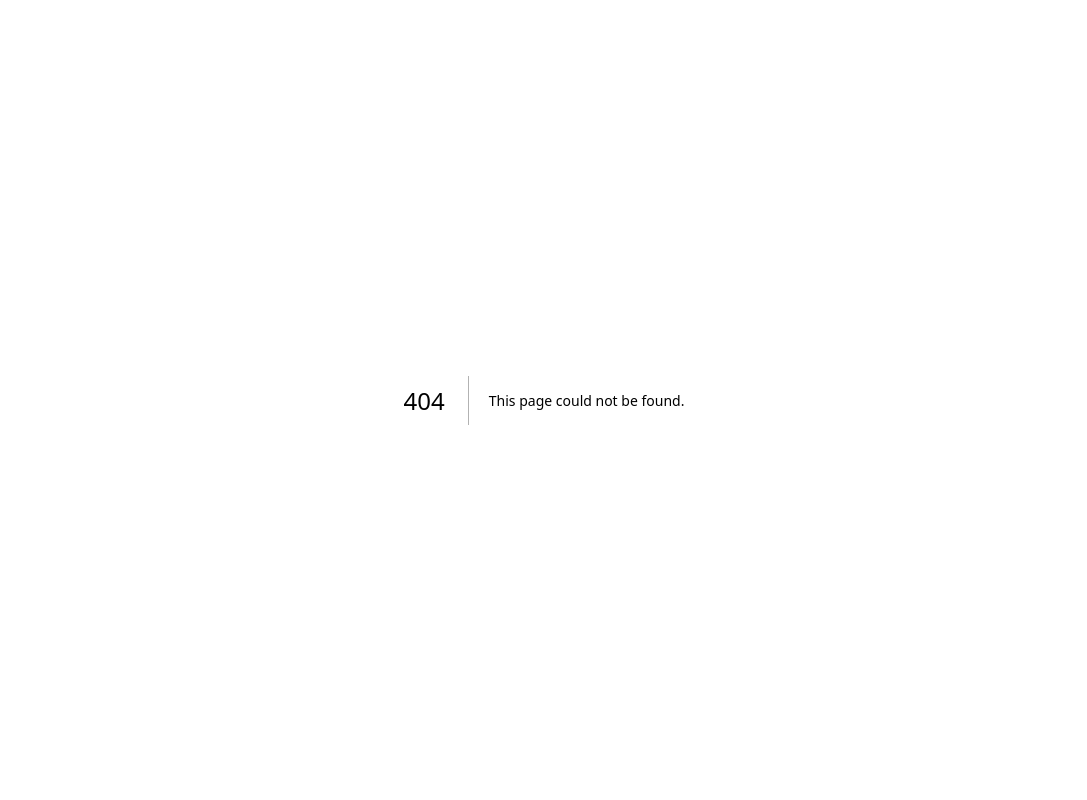
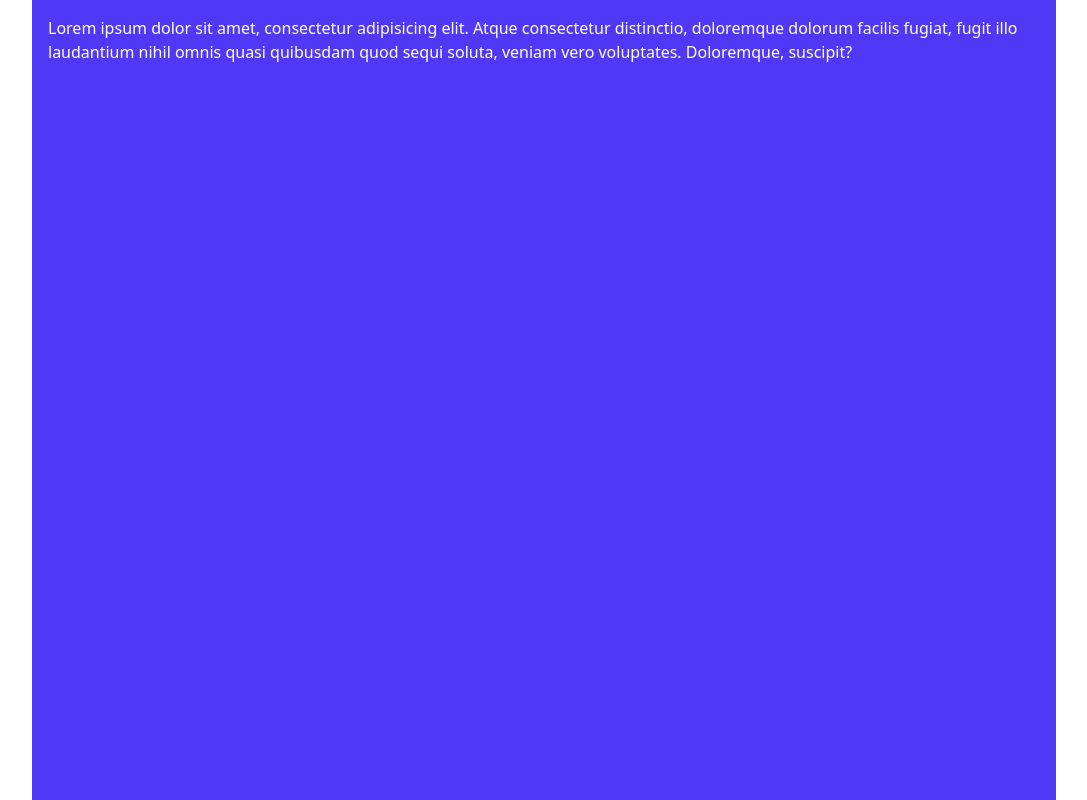
Before and after one commit to Pyeon0904/tailwindcss, a Next.js app: page /12_Container in a window 1280 px wide. Before the commit this address had no page. Shown: the whole page, without its empty margins (96-1183 px from the left). Built offline with nearby package versions, Linux system fonts and the light colour scheme.

Commit message:
feat: 12.Container

```diff
--- /dev/null
+++ b/app/12_Container/page.tsx
@@ -0,0 +1,13 @@
+export default function Container() {
+
+  return (
+    <>
+      {/*<main className='container max-w-5xl p-4 bg-indigo-600 text-white h-screen mx-auto'>*/}
+      <main className='main-layout bg-indigo-600 text-white'>
+        Lorem ipsum dolor sit amet, consectetur adipisicing elit. Atque consectetur distinctio, doloremque dolorum
+        facilis fugiat, fugit illo laudantium nihil omnis quasi quibusdam quod sequi soluta, veniam vero voluptates.
+        Doloremque, suscipit?
+      </main>
+    </>
+  );
+}
--- a/app/globals.css
+++ b/app/globals.css
@@ -24,3 +24,10 @@
 /*  color: var(--foreground);*/
 /*  font-family: Arial, Helvetica, sans-serif;*/
 /*}*/
+
+/*-----------------------------------------------------------------*/
+
+/* Layout */
+.main-layout {
+    @apply container h-screen max-w-5xl mx-auto p-4
+}
```
